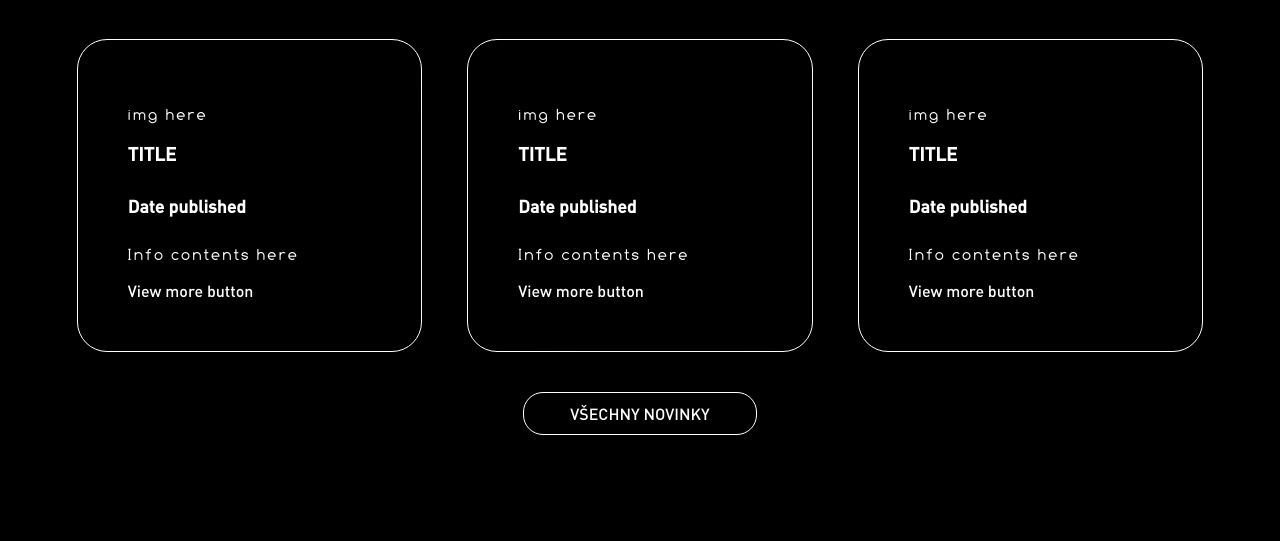
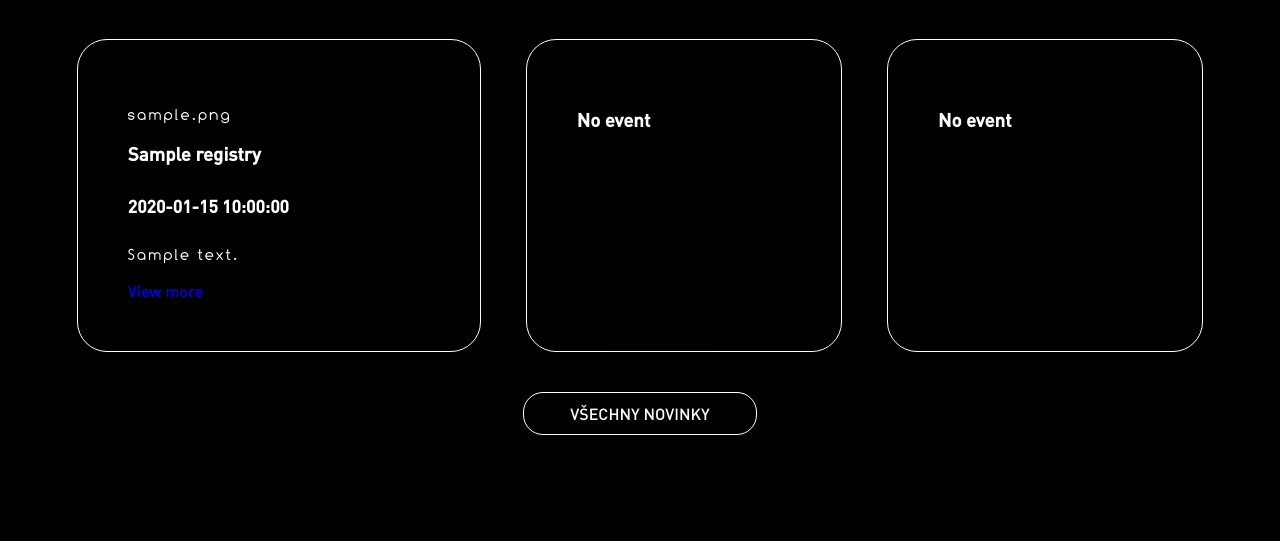
Before and after one commit to AnAzureNova/ZOO-Site-Project, a PHP site: page /index.php in a window 1280 px wide. Shown: the part 770-1311 px from the top of the page. Run offline with PHP 8.4, Linux system fonts and the light colour scheme; tables that the repository leaves empty or names only in its code hold one stand-in row (values such as "Sample post"); some libraries are stand-ins or nearby versions.

Commit message:
Support for database event echo

```diff
--- a/DATABASE/database.php
+++ b/DATABASE/database.php
@@ -21,9 +21,15 @@
 
         return $stmt->fetch(PDO::FETCH_ASSOC);
     }
-    function getALL($table): array{
+    function getALL($table, $orderBy = null, $limit = null): array{
         global $db;
         $sql = "SELECT * FROM $table";
+        if ($orderBy){
+            $sql.=" ORDER BY $orderBy";
+        }
+        if ($limit){
+            $sql.=" LIMIT $limit";
+        }
         $stmt = $db->prepare($sql);
         $stmt->execute();
 
--- a/index.php
+++ b/index.php
@@ -53,27 +53,26 @@
                 <h2>Další novinky</h2>
             </div>
             <div class="main_event_sub">
-                <article>
-                    <p>img here</p>
-                    <h3>TITLE</h3>
-                    <h5>Date published</h5>
-                    <p>Info contents here</p>
-                    <a>View more button</a>
-                </article>
-                <article>
-                    <p>img here</p>
-                    <h3>TITLE</h3>
-                    <h5>Date published</h5>
-                    <p>Info contents here</p>
-                    <a>View more button</a>
-                </article>
-                <article>
-                    <p>img here</p>
-                    <h3>TITLE</h3>
-                    <h5>Date published</h5>
-                    <p>Info contents here</p>
-                    <a>View more button</a>
-                </article>
+                <?php
+                    $events = getALL("events_registry", "id DESC", 3);
+                    $count = count($events);
+                    for ($i = 0; $i < 3; $i++) {
+                        if ($i < $count) {
+                            echo "<article>";
+                            echo "<p>".$events[$i]["image"]."</p>";
+                            echo "<h3>".$events[$i]["title"]."</h3>";
+                            echo "<h5>".$events[$i]["date_published"]."</h5>";
+                            echo "<p>".$events[$i]["description"]."</p>";
+                            echo "<a href='".$events[$i]["linktoredirect"]."'>View more</a>";
+                            echo "</article>";
+                        }
+                        else{
+                            echo "<article>";
+                            echo "<h3>No event</h3>";
+                            echo "</article>";
+                        }
+                    }
+                ?>
             </div>
             <div class="main_event_sub_extra">
                 <a href="" id="redirectButton">VŠECHNY NOVINKY</a>
```
